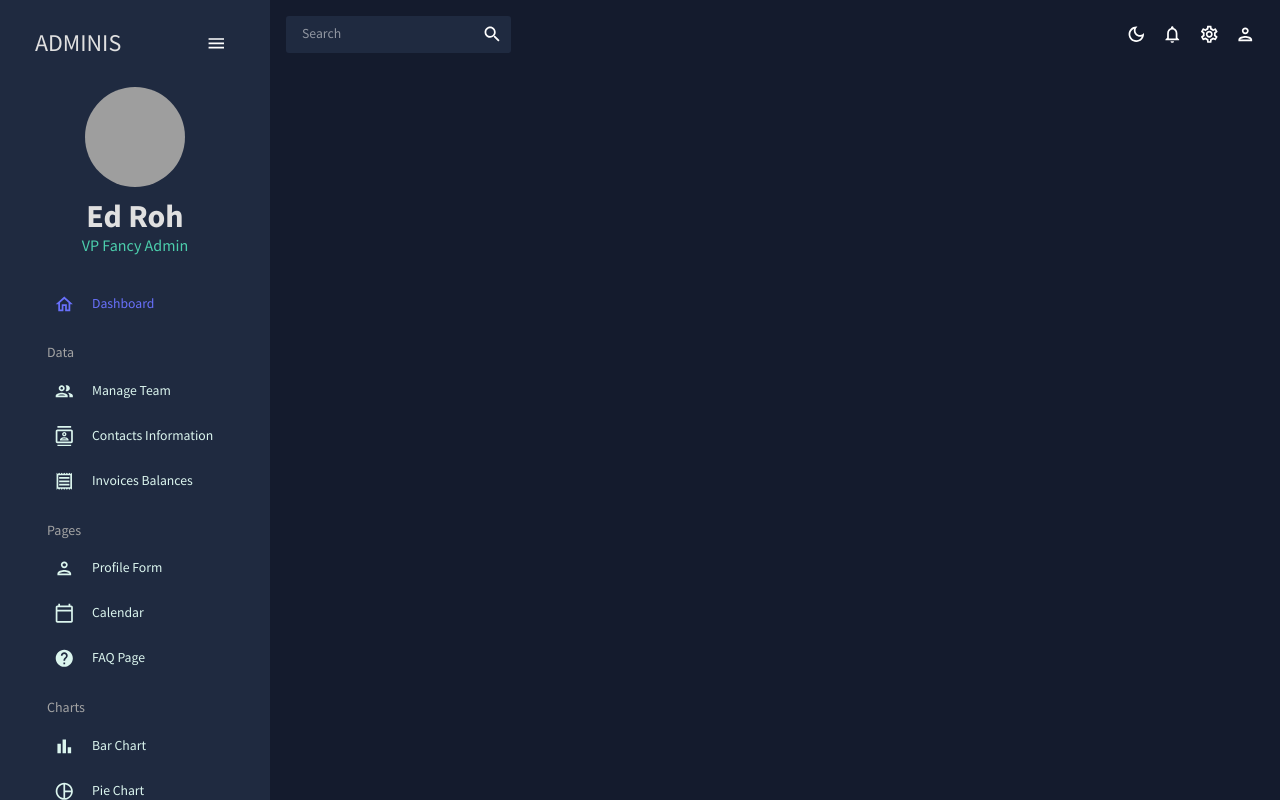
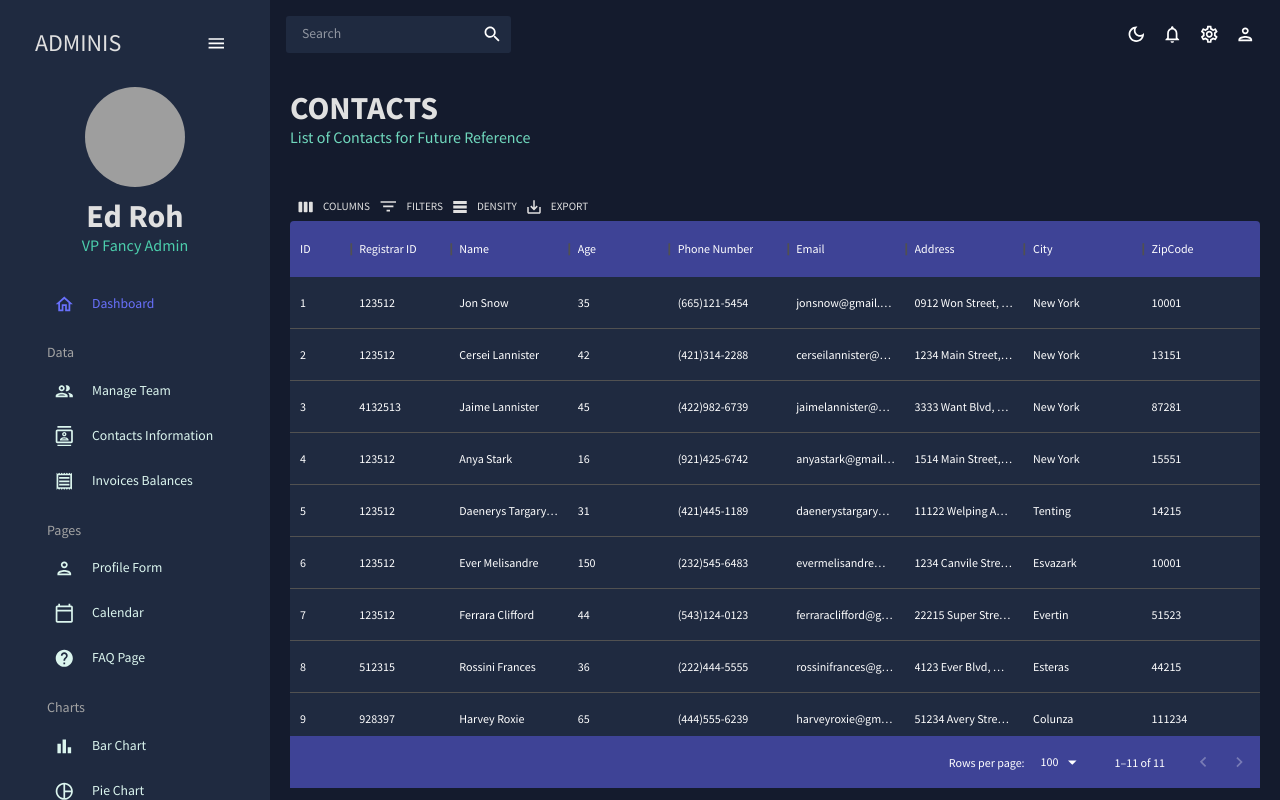
Before and after one commit to Yeison2017/01-dashboard, a React (Vite) app: page /contacts in a window 1280 px wide. Built offline with nearby package versions, Linux system fonts and the light colour scheme; grey boxes are pictures that could not be loaded.

Commit message:
Se crea el page de Contacts

```diff
--- a/src/components/atoms/Table.tsx
+++ b/src/components/atoms/Table.tsx
@@ -1,112 +1,10 @@
-import { Box, Typography } from "@mui/material";
 import { DataGrid, GridColumns } from "@mui/x-data-grid";
-import AdminPanelSettingsOutlinedIcon from "@mui/icons-material/AdminPanelSettingsOutlined";
-import SecurityOutlinedIcon from "@mui/icons-material/SecurityOutlined";
-import LockOpenOutlinedIcon from "@mui/icons-material/LockOpenOutlined";
-
-import { Header } from "../../components";
-import { mockDataTeam } from "../../data";
-import { useTheme } from "../../hooks";
-import { IStyles, ITokens } from "../../interfaces";
-
-interface IStylesProps {
-  access?: string;
-  colors?: ITokens;
-}
-
-const styles = ({ access, colors }: IStylesProps): IStyles => ({
-  accessLevel: {
-    width: "60%",
-    m: "0 auto",
-    p: "5px",
-    display: "flex",
-    justifyContent: "center",
-    borderRadius: "4px",
-    backgroundColor:
-      access === "admin" ? colors?.greenAccent[600] : colors?.greenAccent[700],
-  },
-  container: {
-    m: "20px",
-  },
-  containerGrid: {
-    m: "40px 0 0 0",
-    height: "75vh",
-    "& .MuiDataGrid-root": {
-      border: "none",
-    },
-    "& .MuiDataGrid-cell": {
-      borderBottom: "none",
-    },
-    "& .name-column--cell": {
-      color: colors?.greenAccent[300],
-    },
-    "& .MuiDataGrid-columnHeaders": {
-      backgroundColor: colors?.blueAccent[700],
-      borderBottom: "none",
-    },
-    "& .MuiDataGrid-virtualScroller": {
-      backgroundColor: colors?.primary[400],
-    },
-    "& .MuiDataGrid-footerContainer": {
-      borderTop: "none",
-      backgroundColor: colors?.blueAccent[700],
-    },
-  },
-});
-
 interface ITable {
   mockData: readonly any[];
   columns: GridColumns;
 }
 
 const Table = ({ mockData, columns }: ITable) => {
-  const { colors } = useTheme();
-
-  //   const columns: GridColumns = [
-  //     { field: "id", headerName: "ID" },
-  //     {
-  //       field: "name",
-  //       headerName: "Name",
-  //       flex: 1,
-  //       cellClassName: "name-column-cell",
-  //     },
-  //     {
-  //       field: "age",
-  //       headerName: "Age",
-  //       type: "number",
-  //       headerAlign: "left",
-  //       align: "left",
-  //     },
-  //     {
-  //       field: "phone",
-  //       headerName: "Phone Number",
-  //       flex: 1,
-  //     },
-  //     {
-  //       field: "email",
-  //       headerName: "Email",
-  //       flex: 1,
-  //     },
-  //     {
-  //       field: "access",
-  //       headerName: "Access Level",
-  //       flex: 1,
-  //       renderCell: ({ row: { access } }) => {
-  //         return (
-  //           <Box sx={styles({ access, colors }).accessLevel}>
-  //             {access === "admin" && <AdminPanelSettingsOutlinedIcon />}
-  //             {access === "manager" && <SecurityOutlinedIcon />}
-  //             {access === "user" && <LockOpenOutlinedIcon />}
-
-  //             <Typography color={colors.grey[100]} sx={{ ml: "5px" }}>
-  //               {access}
-  //             </Typography>
-  //           </Box>
-  //         );
-  //       },
-  //     },
-  //   ];
-
   return <DataGrid rows={mockData} columns={columns} />;
 };
 
--- /dev/null
+++ b/src/pages/Contacts.tsx
@@ -0,0 +1,105 @@
+import { Box } from "@mui/material";
+import { DataGrid, GridColumns, GridToolbar } from "@mui/x-data-grid";
+
+import { Header, Table } from "../components";
+import { mockDataContacts } from "../data";
+import { useTheme } from "../hooks";
+import { IStyles, ITokens } from "../interfaces";
+
+const styles = (colors?: ITokens): IStyles => ({
+  container: {
+    m: "20px",
+  },
+  containerGrid: {
+    m: "40px 0 0 0",
+    height: "75vh",
+    "& .MuiDataGrid-root": {
+      border: "none",
+    },
+    "& .MuiDataGrid-cell": {
+      borderBottom: "none",
+    },
+    "& .name-column--cell": {
+      color: colors?.greenAccent[300],
+    },
+    "& .MuiDataGrid-columnHeaders": {
+      backgroundColor: colors?.blueAccent[700],
+      borderBottom: "none",
+    },
+    "& .MuiDataGrid-virtualScroller": {
+      backgroundColor: colors?.primary[400],
+    },
+    "& .MuiDataGrid-footerContainer": {
+      borderTop: "none",
+      backgroundColor: colors?.blueAccent[700],
+    },
+    "& .MuiDataGrid-toolbarContainer .MuiButton-text": {
+      color: `${colors?.grey[100]} !important`,
+    },
+  },
+});
+
+const Contacts = () => {
+  const { colors } = useTheme();
+
+  const columns: GridColumns = [
+    { field: "id", headerName: "ID", flex: 0.5 },
+    { field: "registrarId", headerName: "Registrar ID" },
+    {
+      field: "name",
+      headerName: "Name",
+      flex: 1,
+      cellClassName: "name-column-cell",
+    },
+    {
+      field: "age",
+      headerName: "Age",
+      type: "number",
+      headerAlign: "left",
+      align: "left",
+    },
+    {
+      field: "phone",
+      headerName: "Phone Number",
+      flex: 1,
+    },
+    {
+      field: "email",
+      headerName: "Email",
+      flex: 1,
+    },
+    {
+      field: "address",
+      headerName: "Address",
+      flex: 1,
+    },
+    {
+      field: "city",
+      headerName: "City",
+      flex: 1,
+    },
+    {
+      field: "zipCode",
+      headerName: "ZipCode",
+      flex: 1,
+    },
+  ];
+
+  return (
+    <Box sx={styles().container}>
+      <Header
+        title="CONTACTS"
+        subtitle="List of Contacts for Future Reference"
+      />
+      <Box sx={styles(colors).containerGrid}>
+        <DataGrid
+          rows={mockDataContacts}
+          columns={columns}
+          components={{ Toolbar: GridToolbar }}
+        />
+      </Box>
+    </Box>
+  );
+};
+
+export default Contacts;
--- a/src/pages/index.ts
+++ b/src/pages/index.ts
@@ -1,2 +1,3 @@
+export { default as Contacts } from "./Contacts";
 export { default as Dashboard } from "./Dashboard";
 export { default as Team } from "./team/Team";
--- a/src/pages/team/Team.tsx
+++ b/src/pages/team/Team.tsx
@@ -106,7 +106,6 @@ const Team = () => {
     <Box sx={styles({}).container}>
       <Header title="TEAM" subtitle="Managing the Team Members" />
       <Box sx={styles({ colors }).containerGrid}>
-        {/* <DataGrid rows={mockDataTeam} columns={columns} /> */}
         <Table mockData={mockDataTeam} columns={columns} />
       </Box>
     </Box>
--- a/src/routes/AppRoutes.tsx
+++ b/src/routes/AppRoutes.tsx
@@ -1,11 +1,12 @@
 import { Route, Routes } from "react-router-dom";
-import { Dashboard, Team } from "../pages";
+import { Contacts, Dashboard, Team } from "../pages";
 
 const AppRoutes = () => {
   return (
     <Routes>
       <Route path="/" element={<Dashboard />} />
       <Route path="/team" element={<Team />} />
+      <Route path="/contacts" element={<Contacts />} />
     </Routes>
   );
 };
```
Also changed, not shown: src/App.tsx (+0 -9 lines).
